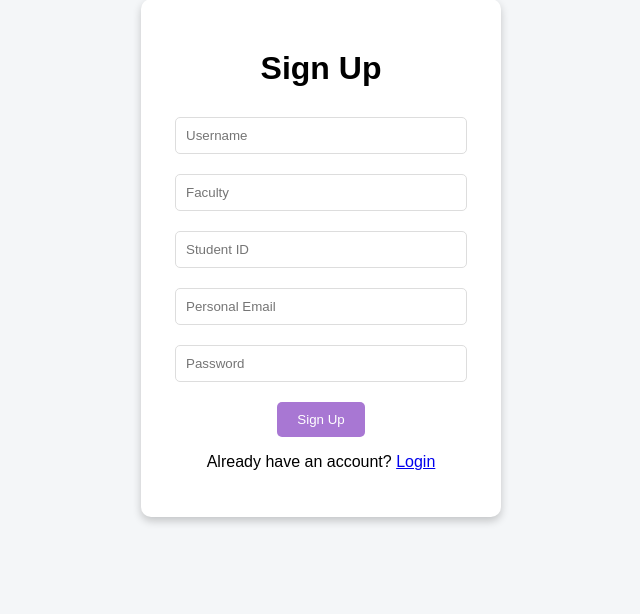
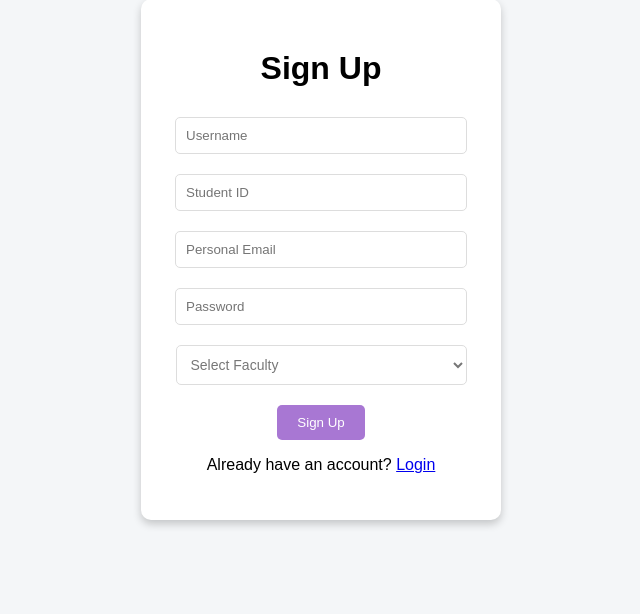
Before and after one commit to Kirtanaa222/Group-11, a Flask app: page /signup in a window 1280 px wide. Shown: the part 101-715 px from the top of the page, without its empty margins (319-959 px from the left). Run offline with Flask 3, Linux system fonts and the light colour scheme.

Commit message:
faculty dropdown

```diff
--- a/Static/Style.css
+++ b/Static/Style.css
@@ -128,3 +128,25 @@ body {
 .btn:hover {
     background: #7a0e8b;
 }
+
+.form-box select {
+    color: #777;
+    font-size: 14px;
+    width: 97%;
+    padding: 10px;
+    margin: 10px 0;
+    border: 1px solid #ddd;
+    border-radius: 5px;
+    background: white;
+    font-size: 14px;
+    cursor: pointer;
+    transition: border-color 0.3s, box-shadow 0.3s;
+}
+
+.form-box select:focus {
+    color: #777;
+    font-size: 14px;
+    border-color: #a877d3;
+    box-shadow: 0 0 5px rgba(168, 119, 211, 0.5);
+    outline: none;
+}
--- a/Templates/signup.html
+++ b/Templates/signup.html
@@ -14,10 +14,24 @@
 
         <form method="POST">
             <input type="text" name="username" placeholder="Username" required>
-            <input type="text" name="faculty" placeholder="Faculty" required>
             <input type="text" name="student_id" maxlength="10" placeholder="Student ID" required>
             <input type="email" name="user_email" placeholder="Personal Email" required>
             <input type="password" name="password" placeholder="Password" required>
+
+            <select name="faculty" required>
+                <option value="">Select Faculty</option>
+                <option value="Faculty Of Applied Communication (FAC)">Faculty Of Applied Communication (FAC)</option>
+                <option value="Faculty Of Artificial Intelligence And Engineering (FAIE)">Faculty Of Artificial Intelligence And Engineering (FAIE)</option>
+                <option value="Faculty Of Business (FOB)">Faculty Of Business (FOB)</option>
+                <option value="Faculty Of Cinematic Arts (FCA)">Faculty Of Cinematic Arts (FCA)</option>
+                <option value="Faculty Of Computing And Informatics (FCI)">Faculty Of Computing And Informatics (FCI)</option>
+                <option value="Faculty Of Creative Multimedia (FCM)">Faculty Of Creative Multimedia (FCM)</option>
+                <option value="Faculty Of Engineering And Technology (FET)">Faculty Of Engineering And Technology (FET)</option>
+                <option value="Faculty Of Information Science And Technology (FIST)">Faculty Of Information Science And Technology (FIST)</option>
+                <option value="Faculty Of Law (FOL)">Faculty Of Law (FOL)</option>
+                <option value="Faculty Of Management (FOM)">Faculty Of Management (FOM)</option>
+            </select>
+
             <button type="submit" class="btn">Sign Up</button>
         </form>
         <p>Already have an account? <a href="{{ url_for('login') }}">Login</a></p>
```
Also changed, not shown: instance/sql.db (deleted).
